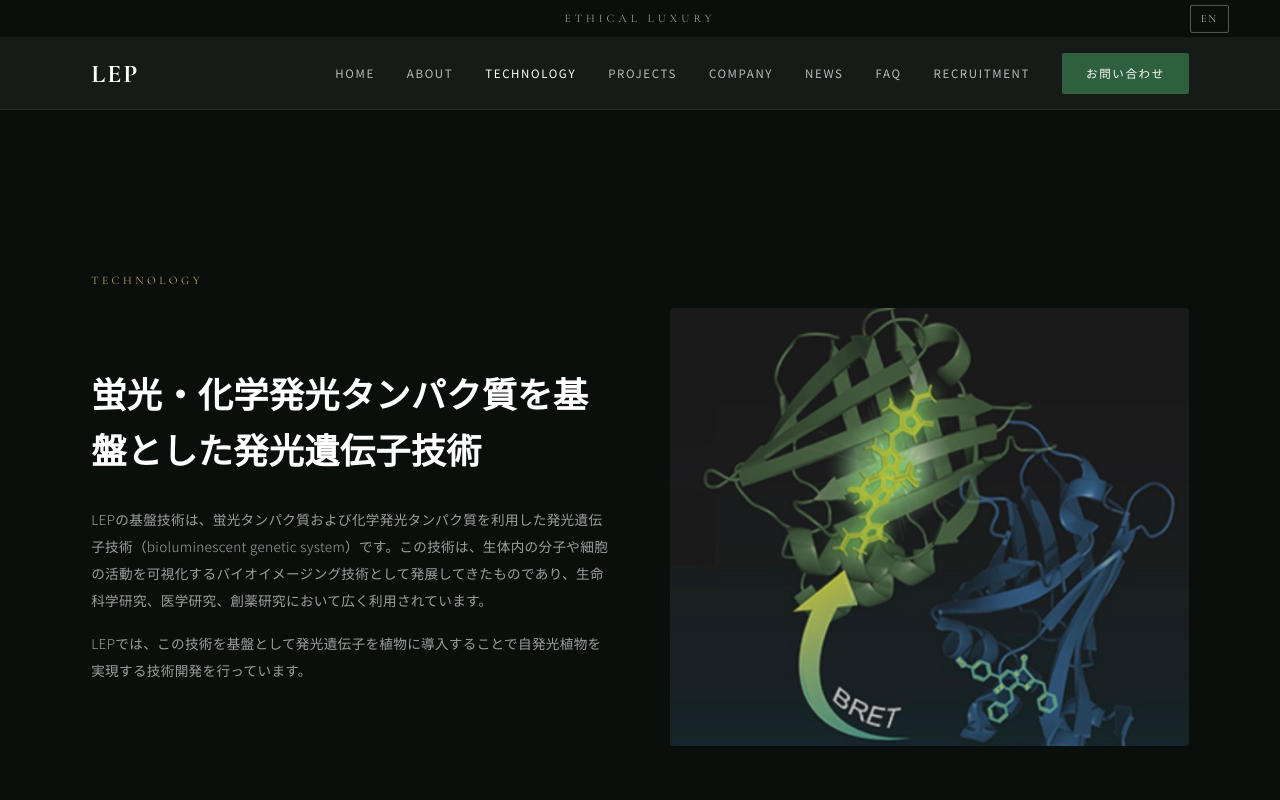
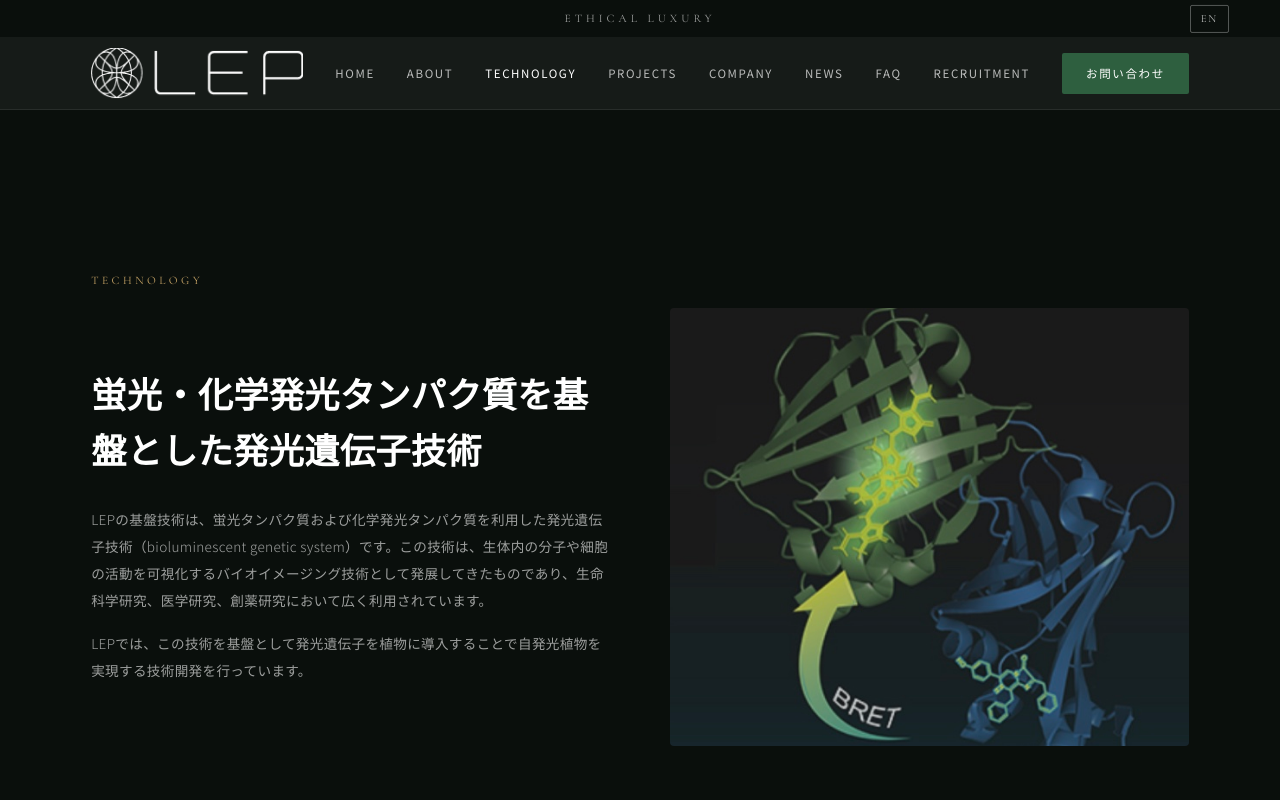
Before and after one commit to kiraxxxxxx/lep-site, a plain HTML site: page technology.html in a window 1280 px wide. Shown: the top 800 px of the page. Drawn offline with nearby package versions, Linux system fonts and the light colour scheme.

Commit message:
nav logo: replace text LEP with logo image

```diff
--- a/technology.html
+++ b/technology.html
@@ -12,7 +12,7 @@
 <div class="top-bar"><span>Ethical Luxury</span><a href="en/index.html" class="lang-toggle-top">EN</a></div>
 <header class="site-header">
 <div class="container">
-  <a href="index.html" class="logo">LEP</a>
+  <a href="index.html" class="logo"><img src="images/LEP-logo.png" alt="LEP"></a>
   <nav class="nav-links" id="navLinks">
     <a href="index.html">HOME</a>
     <a href="about.html">ABOUT</a>
```
